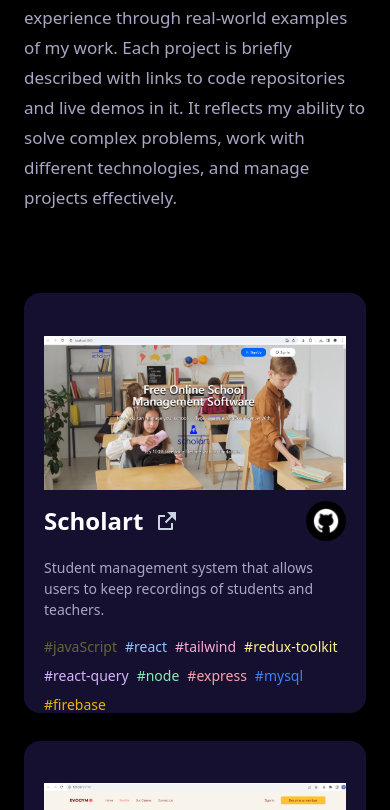
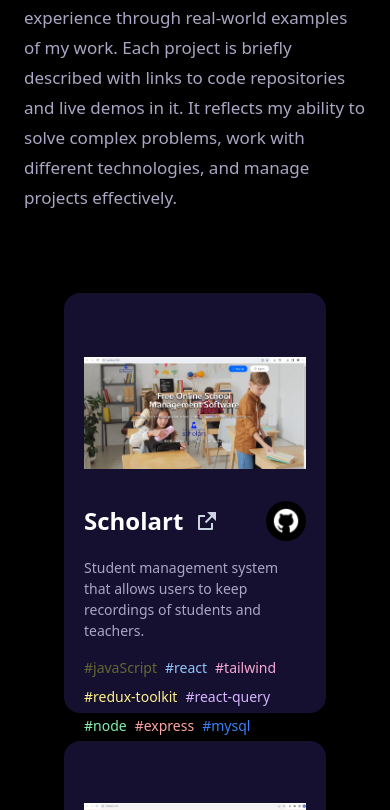
Before and after one commit to Studawatta/portfolio, a React (Vite) app: page / in a window 390 px wide. Shown: the part 2048-2858 px from the top of the page. Built offline with nearby package versions, Linux system fonts and the light colour scheme.

Commit message:
project card responsive

```diff
--- a/src/data/index.jsx
+++ b/src/data/index.jsx
@@ -139,7 +139,7 @@ export const projects = [
 
   {
     name: "EVOGYM",
-    description: "Web application front-end for gymnasium",
+    description: "Web application front-end for gymnasium ",
     tags: [
       {
         name: "typeScript",
--- a/src/modules/Work/index.jsx
+++ b/src/modules/Work/index.jsx
@@ -35,7 +35,7 @@ const ProjectCard = ({
           scale: 1,
           speed: 450,
         }}
-        className="h-[420px] w-full rounded-2xl bg-gray-500 p-5 dark:bg-tertiary sm:w-[360px]"
+        className="w- h-[420px] w-[calc(100vw-128px)] rounded-2xl bg-gray-500 p-5 dark:bg-tertiary md:w-[360px]"
       >
         <div className="relative my-5 h-[160px] w-full ">
           <img
@@ -124,7 +124,7 @@ const Work = ({ darkTheme }) => {
           and manage projects effectively.
         </motion.p>
       </div>
-      <div className="mt-20 flex flex-wrap gap-7">
+      <div className="mt-20 flex flex-wrap justify-center gap-7 ">
         {projects.map((project, index) => (
           <ProjectCard
             key={`project-${index}`}
```
